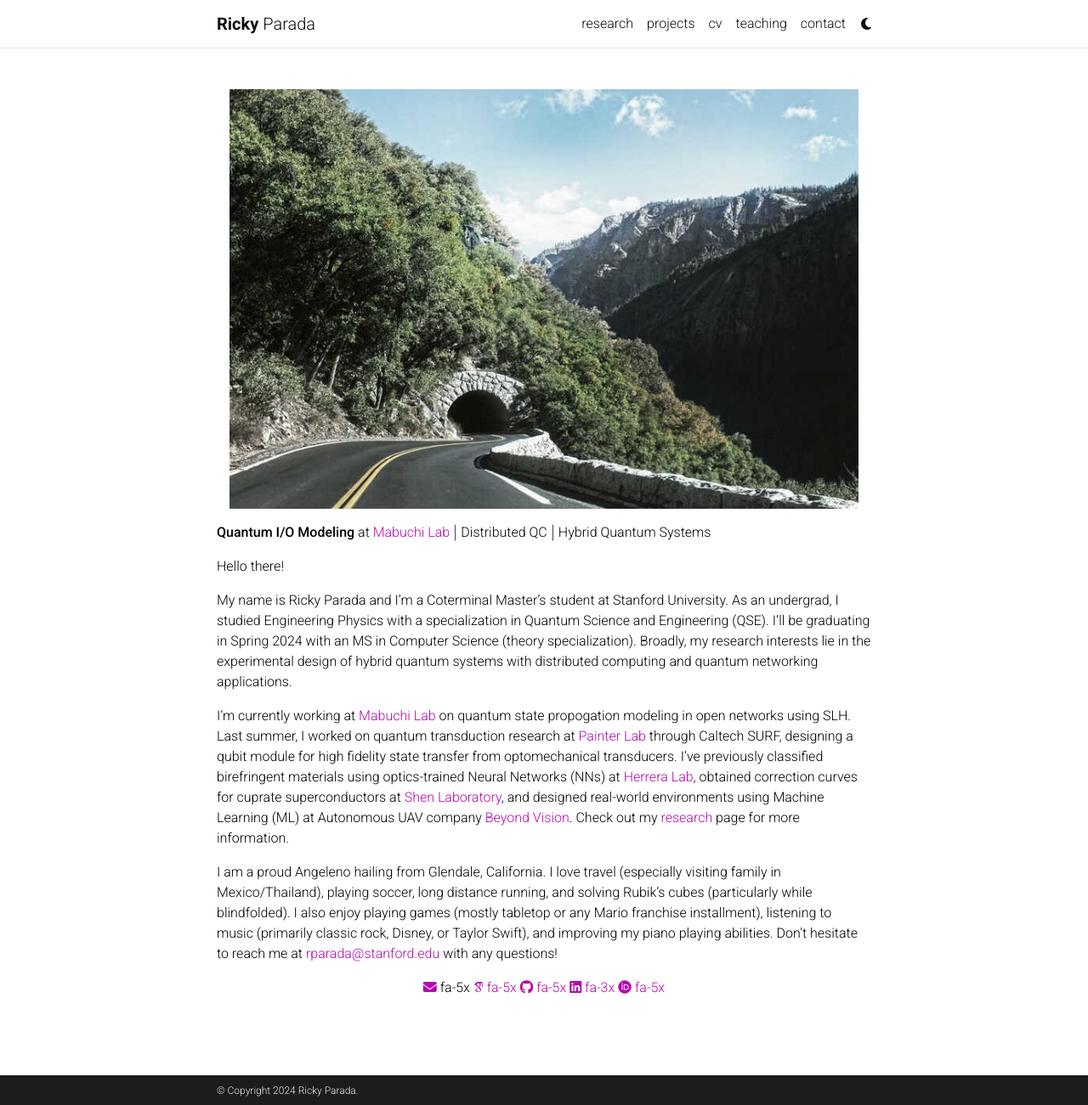
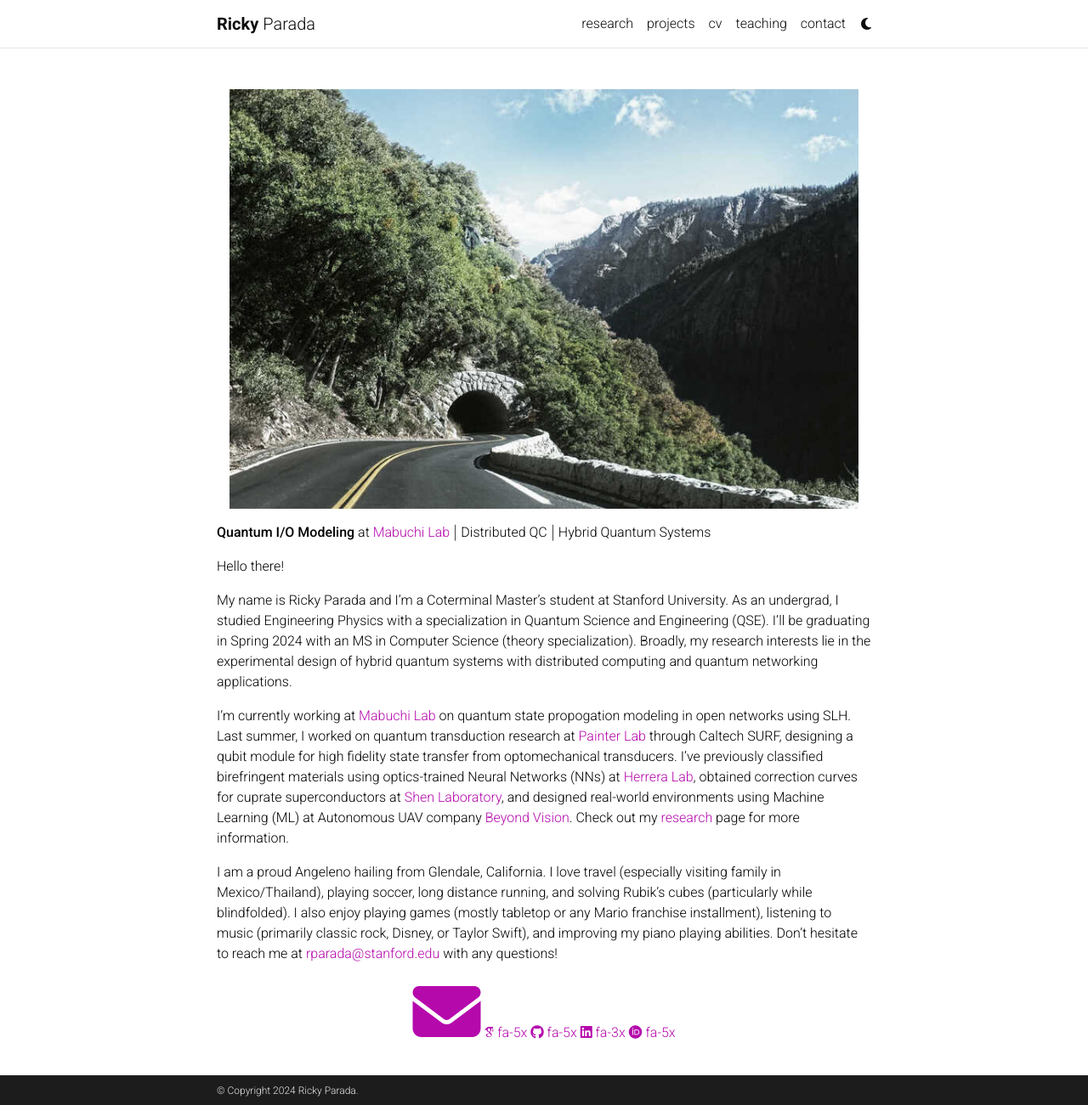
Before and after one commit to rickyparada/rickyparada.github.io, a Jekyll site: the page built from index.md, in a window 1280 px wide and 1301 px high. Shown: the whole window at 85% size. Built offline with Jekyll 4.4.1, drawn with Linux system fonts in a browser that asks for light colours; some web fonts are replaced; comment, search, counter and statistics services are not loaded; a style sheet for code colours, icons or effects is not loaded.

Commit message:
scale icons

```diff
--- a/index.md
+++ b/index.md
@@ -17,7 +17,7 @@
 I am a proud Angeleno hailing from Glendale, California. I love travel (especially visiting family in Mexico/Thailand), playing soccer, long distance running, and solving Rubik's cubes (particularly while blindfolded). I also enjoy playing games (mostly tabletop or any Mario franchise installment), listening to music (primarily classic rock, Disney, or Taylor Swift), and improving my piano playing abilities. Don't hesitate to reach me at [rparada@stanford.edu](mailto:rparada@stanford.edu) with any questions!
 
 <div style="text-align:center">
-<a href="mailto:rparada@stanford.edu" title="email"><i class="fa-solid fa-envelope"></i></a> fa-5x
+<a href="mailto:rparada@stanford.edu" title="email"><i class="fa-solid fa-envelope fa-5x"></i></a>
 <a href="https://scholar.google.com/citations?user=j7NyAisAAAAJ&hl" title="Google Scholar"><i class="ai ai-google-scholar"></i> fa-5x</a>
 <a href="https://github.com/rickyparada6" title="GitHub"><i class="fa-brands fa-github"></i> fa-5x</a>
 <a href="https://www.linkedin.com/in/rickyparada" title="LinkedIn"><i class="fa-brands fa-linkedin"></i> fa-3x</a>
```
